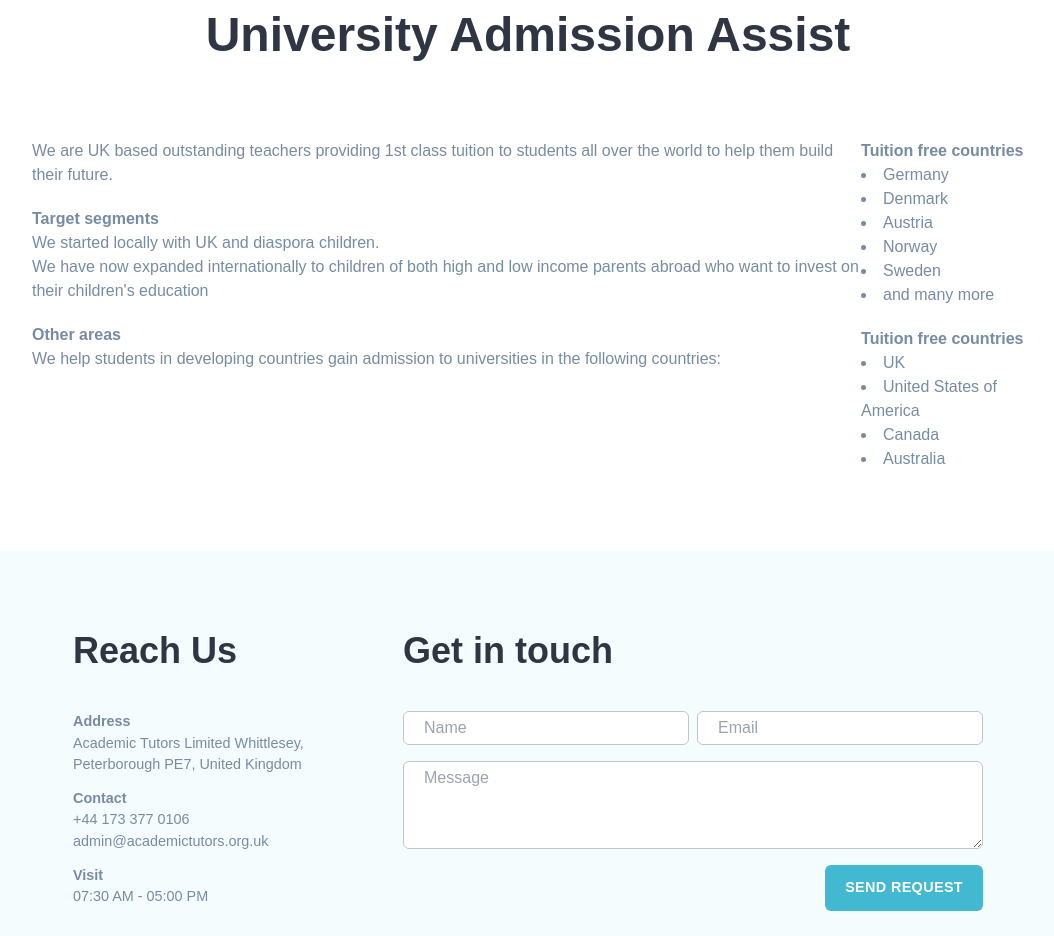
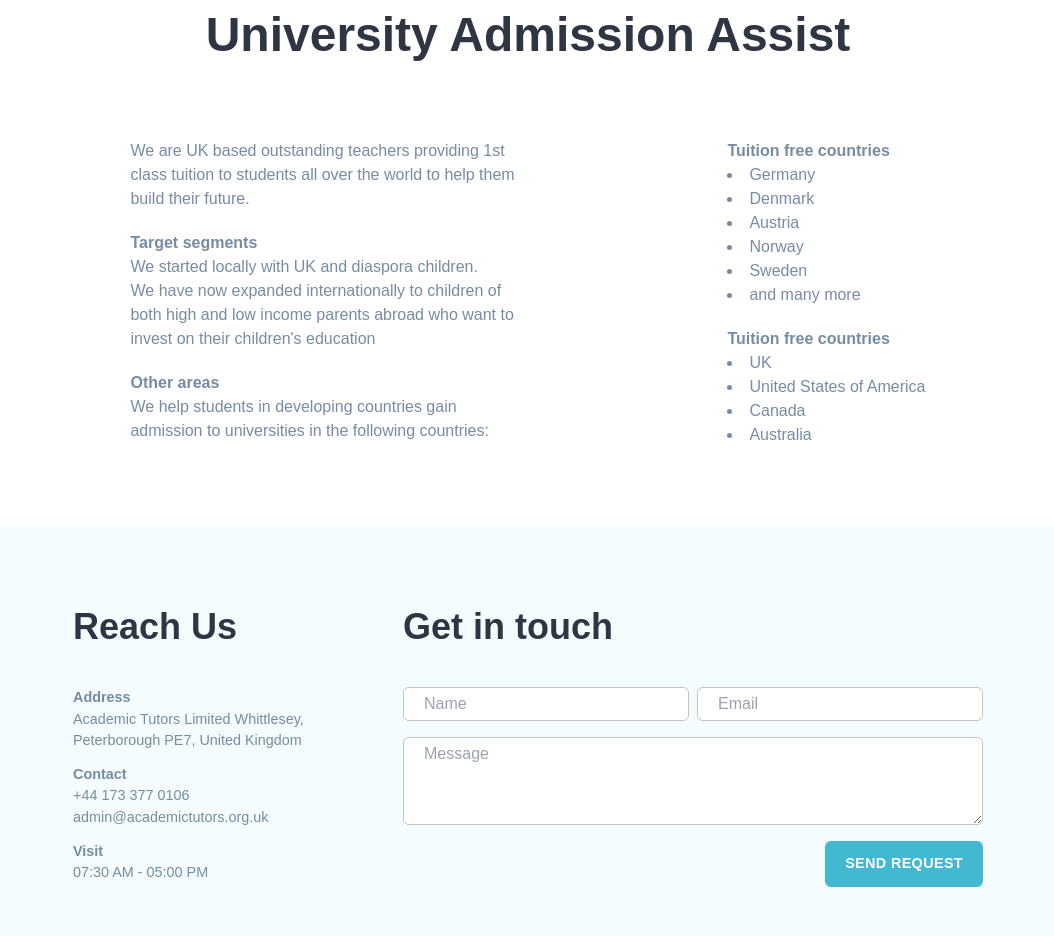
Before and after one commit to Richmond-Eribo/teach, a Next.js app: page / in a window 1280 px wide. Shown: the part 5240-6176 px from the top of the page, without its empty margins (112-1166 px from the left). Built offline with nearby package versions, Linux system fonts and the light colour scheme.

Commit message:
update error trail 5

```diff
--- a/pages/index.tsx
+++ b/pages/index.tsx
@@ -208,7 +208,7 @@ const Home: NextPage = () => {
         </h2>
 
         <div className='flex text-text-light justify-around'>
-          <TextWrapper>
+          <article className='lg:w-[400px]'>
             <p className='mb-5'>
               We are UK based outstanding teachers providing 1st class tuition
               to students all over the world to help them build their future.
@@ -229,7 +229,7 @@ const Home: NextPage = () => {
               We help students in developing countries gain admission to
               universities in the following countries:
             </p>
-          </TextWrapper>
+          </article>
 
           <TextWrapper>
             <h4 className='font-bold'>Tuition free countries</h4>
```
